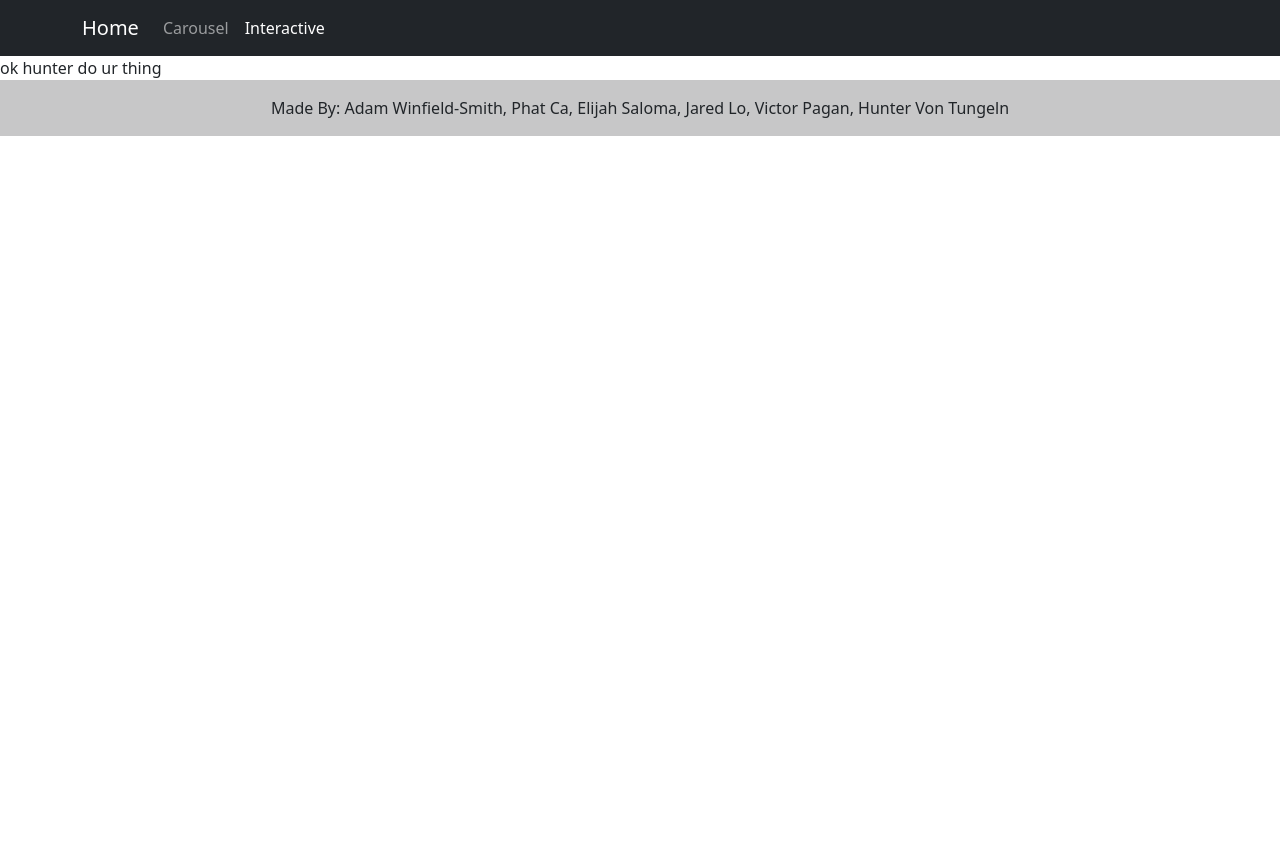
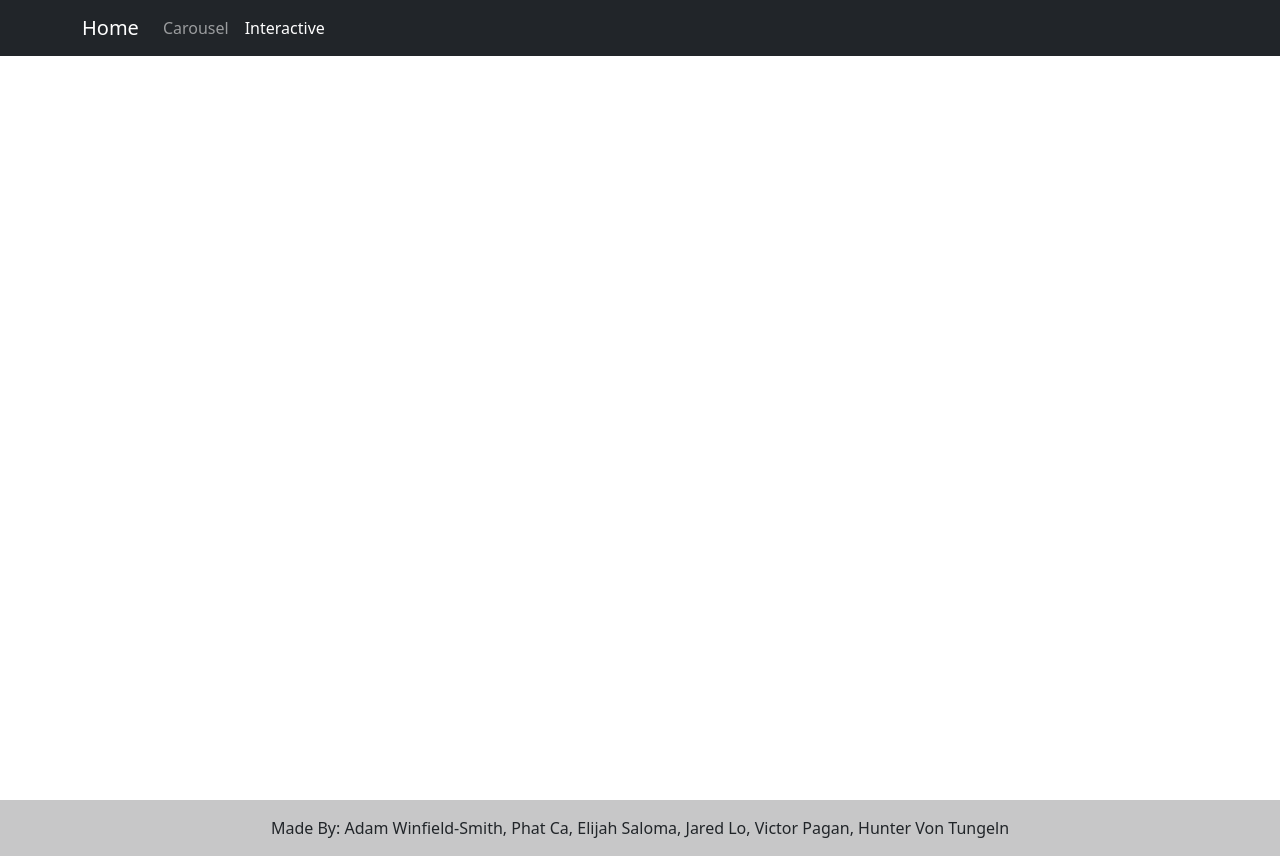
Before and after one commit to HACC2024/Comp-Sience, a React (Create React App) app in the folder app/: page /features in a window 1280 px wide. Before the commit the page ends 800 px from the top, so only its background shows below. Built offline with nearby package versions, Linux system fonts and the light colour scheme.

Commit message:
fix footer and app directory and app name

```diff
--- a/app/public/index.html
+++ b/app/public/index.html
@@ -24,7 +24,7 @@
       work correctly both with client-side routing and a non-root public URL.
       Learn how to configure a non-root public URL by running `npm run build`.
     -->
-    <title>React App</title>
+    <title>Hawaii Keiki Museum Energy Consumption</title>
   </head>
   <body>
     <noscript>You need to enable JavaScript to run this app.</noscript>
--- a/app/src/App.js
+++ b/app/src/App.js
@@ -4,16 +4,22 @@ import { BrowserRouter, Routes, Route } from "react-router-dom";
 import Landing from './pages/Landing';
 import Carousel from './pages/Carousel'
 import PowerConsumption from './pages/PowerConsumption'
+import Navbar from './components/Navbar'
+import Footer from './components/Footer'
 
 export default function App() {
   return (
     <BrowserRouter>
-      <Routes>
+      <div className="d-flex flex-column min-vh-100">
+        <Navbar />
+        <Routes>
           <Route index element={<Landing />} />
-          <Route path="home" element = {<Landing />} />
+          <Route path="home" element={<Landing />} />
           <Route path="appliances" element={<Carousel />} />
           <Route path="features" element={<PowerConsumption />} />
-      </Routes>
+        </Routes>
+      </div>
+      <Footer />
     </BrowserRouter>
   );
 }
--- a/app/src/components/Footer.jsx
+++ b/app/src/components/Footer.jsx
@@ -2,13 +2,16 @@ import React from 'react'
 import { MDBFooter } from 'mdb-react-ui-kit';
 
 
-function FooterComponent(){
+function FooterComponent() {
   return (
+    <footer>
       <MDBFooter bgColor='light' className='text-center text-lg-left'>
         <div className='text-center p-3' style={{ backgroundColor: 'rgba(0, 0, 0, 0.2)' }}>
           Made By:{' Adam Winfield-Smith, Phat Ca, Elijah Saloma, Jared Lo, Victor Pagan, Hunter Von Tungeln'}
         </div>
       </MDBFooter>
+    </footer>
+
   );
 }
 
--- a/app/src/pages/PowerConsumption.js
+++ b/app/src/pages/PowerConsumption.js
@@ -1,13 +1,22 @@
+import React from 'react';
 import NavbarComponent from '../components/Navbar'
 import FooterComponent from '../components/Footer'
+import Container from 'react-bootstrap/Container';
+import Row from 'react-bootstrap/Row'
+import Col from 'react-bootstrap/esm/Col';
+import '../styles/PowerConsumption.css'
+
 
 const PowerConsumption = () => {
     return (
-        <div>
-            <NavbarComponent />
-            ok hunter do ur thing
-            <FooterComponent />
-        </div>
+        <Container id="PowerConsumption">
+                <Row>
+                    <Col>
+                    </Col>
+                    <Col>
+                    </Col>
+                </Row>
+        </Container>
     );
 };
 
--- /dev/null
+++ b/app/src/styles/PowerConsumption.css
@@ -0,0 +1,3 @@
+.PowerConsumption {
+    min-height: 100vh;
+}
```
Lines whose indentation alone changed are shown as unchanged.
